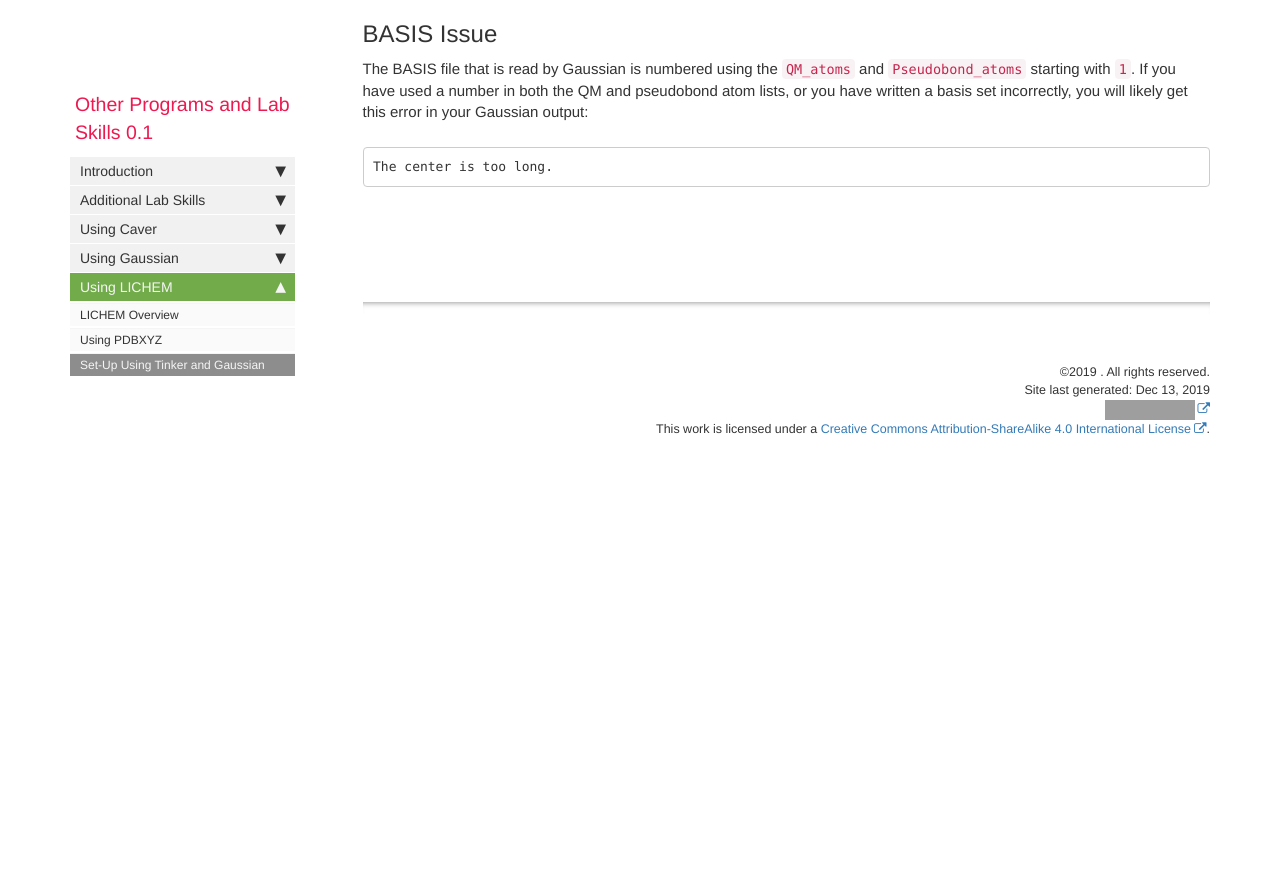
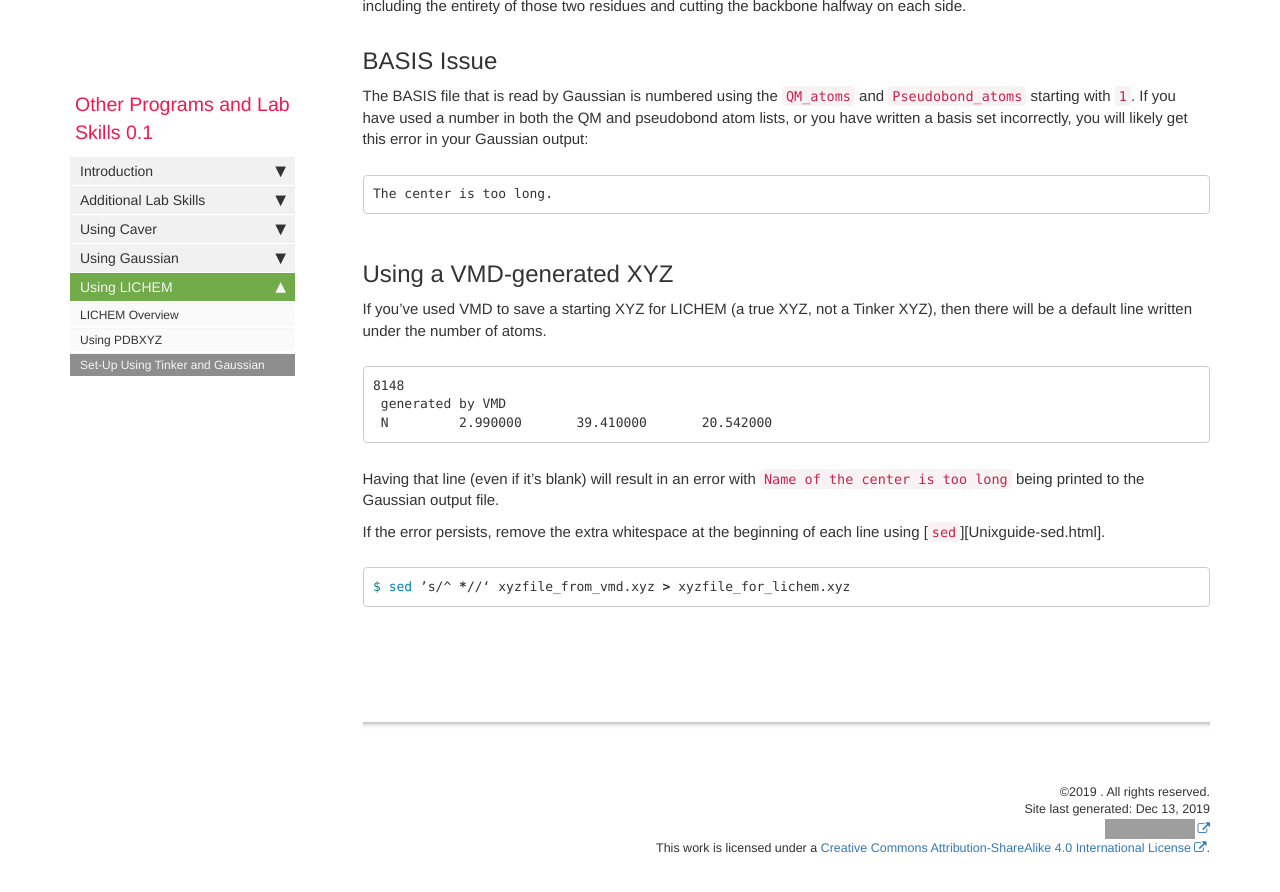
Before and after one commit to emleddin/comp-chem-website, a Jekyll site: the page built from pages/other_skills/Otherguide-lichem-tg-setup.md, in a window 1280 px wide and 900 px high, scrolled down 5426 px. Shown: the top 892 px of the window. Built offline with Jekyll 4.4.1, drawn with Linux system fonts in a browser that asks for light colours; comment, search, counter and statistics services are not loaded; before the commit the page ends 5914 px from its top, so only the background shows below that; some of the changed text lies outside the part shown; grey boxes are pictures that could not be loaded.

Commit message:
Add VMD error message

````diff
--- a/pages/other_skills/Otherguide-lichem-tg-setup.md
+++ b/pages/other_skills/Otherguide-lichem-tg-setup.md
@@ -302,4 +302,24 @@ Gaussian output:
 The center is too long.
 ```
 
+## Using a VMD-generated XYZ {#fromVMD}
+
+If you've used VMD to save a starting XYZ for LICHEM (a true XYZ, not a Tinker
+XYZ), then there will be a default line written under the number of atoms.
+
+```
+8148
+ generated by VMD
+ N         2.990000       39.410000       20.542000
+```
+
+Having that line (even if it's blank) will result in an error with
+`Name of the center is too long` being printed to the Gaussian output file.
+
+If the error persists, remove the extra whitespace at the beginning of each
+line using [`sed`][Unixguide-sed.html].
+```bash
+$ sed ’s/^ *//‘ xyzfile_from_vmd.xyz > xyzfile_for_lichem.xyz
+```
+
 {% include links.html %}
````
